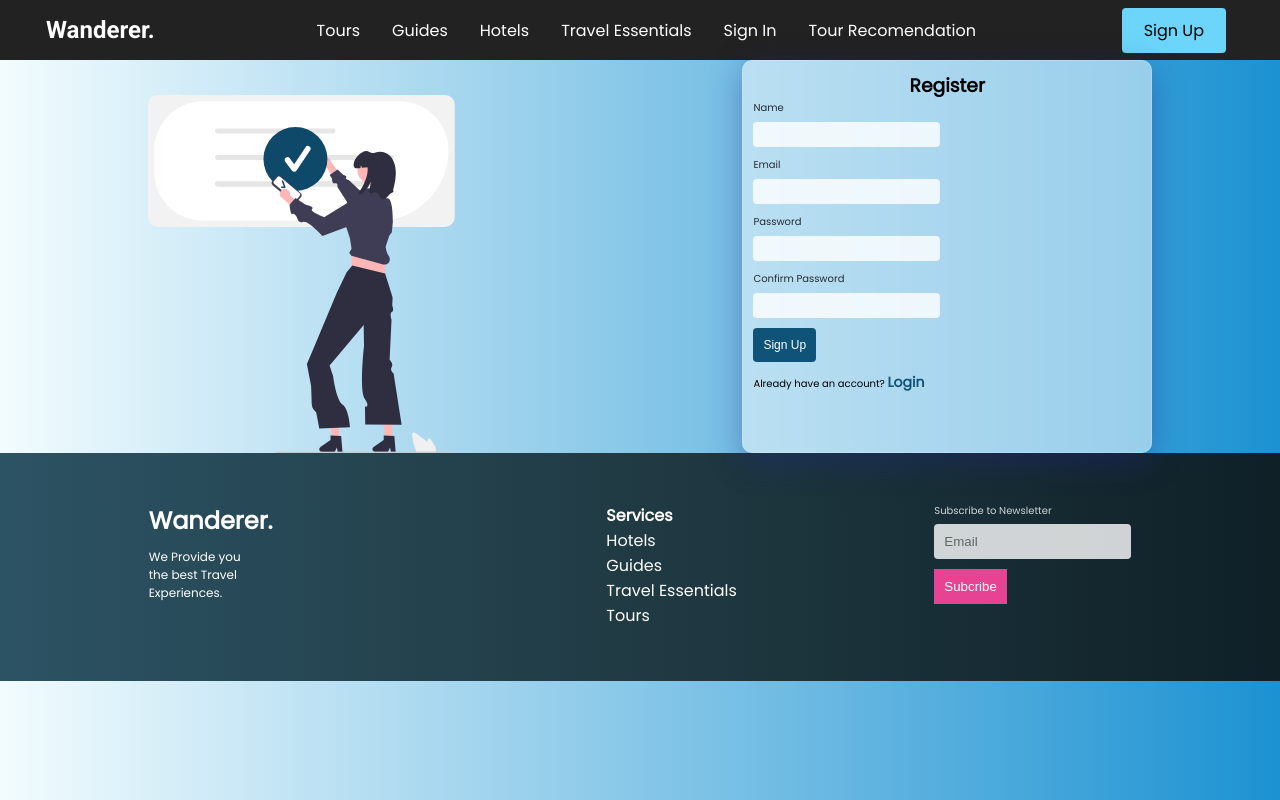
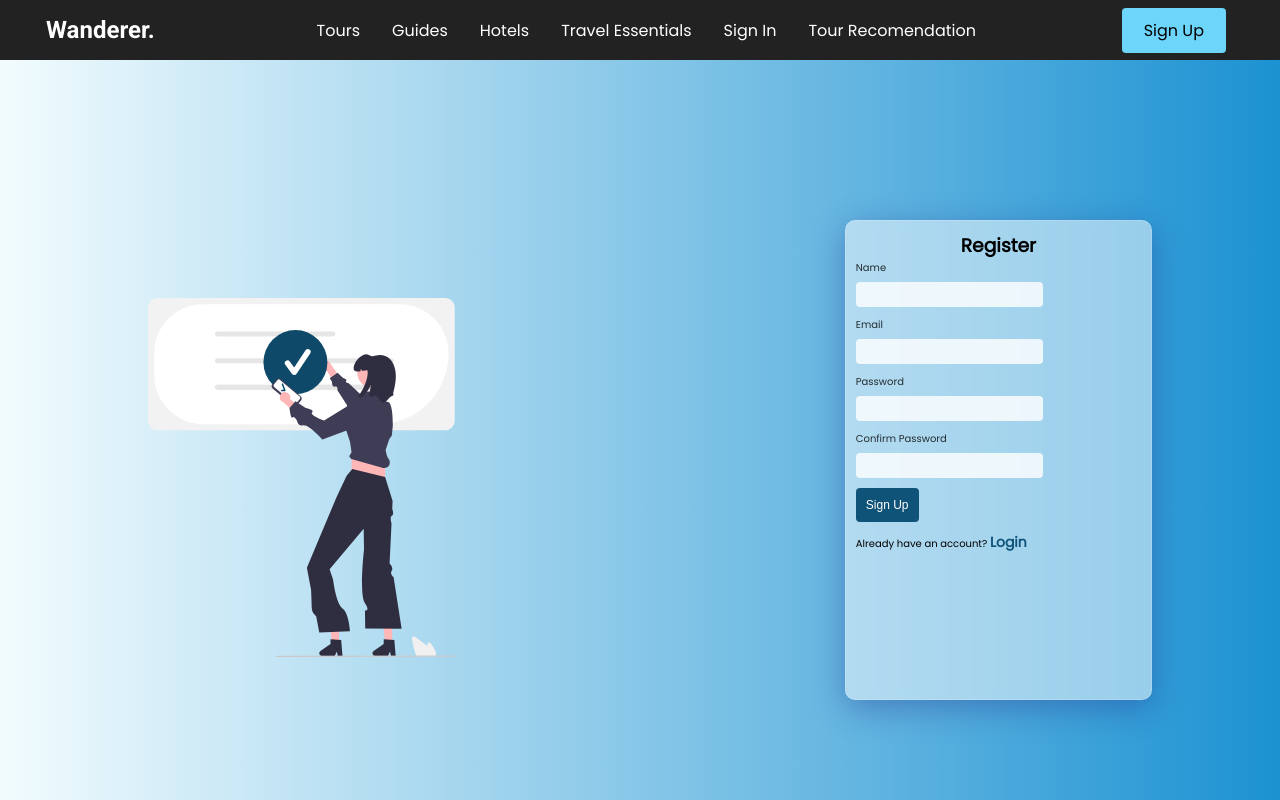
Before and after one commit to ahsanrana023/Wanderer-Application, a React (Create React App) app in the folder wanderer-project/: page /register in a window 1280 px wide. Shown: the top 800 px of the page. Built offline with nearby package versions, Linux system fonts and the light colour scheme.

Commit message:
Css fixing- Header-Register

```diff
--- a/wanderer-project/src/Pages/register.css
+++ b/wanderer-project/src/Pages/register.css
@@ -29,6 +29,8 @@ body {
   width: 80%;
   margin-left: 10%;
   justify-content: space-between;
+  height: 100vh;
+  align-items: center;
 }
 .register--img {
   width: 30%;
@@ -42,8 +44,9 @@ body {
   -webkit-backdrop-filter: blur(4px);
   border-radius: 10px;
   border: 1px solid rgba(255, 255, 255, 0.18);
-  width: 40%;
+  width: 30%;
   padding: 10px;
+  height: 60%;
 }
 .register--form > h3 {
   text-align: center;
--- a/wanderer-project/src/components/header.css
+++ b/wanderer-project/src/components/header.css
@@ -20,7 +20,7 @@ body {
     #6dd5fa,
     #2980b9
   ); /* W3C, IE 10+/ Edge, Firefox 16+, Chrome 26+, Opera 12+, Safari 7+ */
-  height: 60vh;
+  height: 100vh;
   display: flex;
   justify-content: center;
   align-items: center;
```
